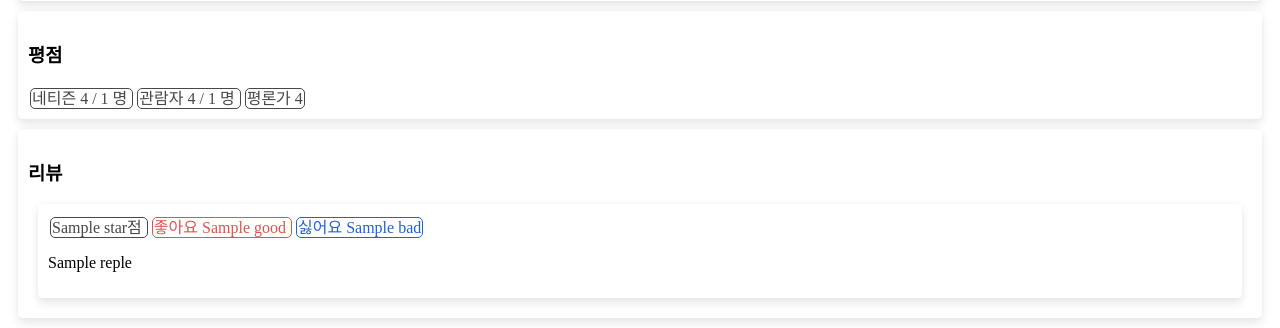
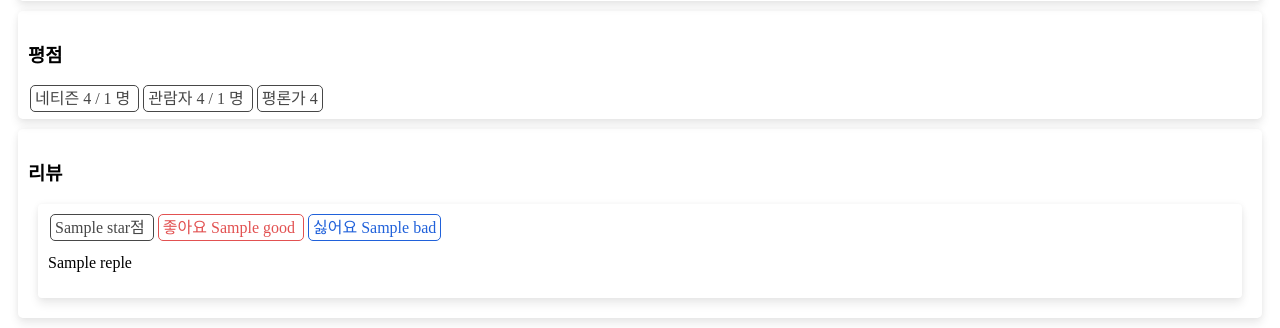
Before and after one commit to kazakan/database_final_project, a Flask app: template web/flaskr/templates/detail.html in a window 1280 px wide. Shown: the part 1410-1738 px from the top of the page. Run offline with Flask 2, Linux system fonts and the light colour scheme; the template is opened without the code that fills it: most values are stand-ins (such as "Sample title", 1, 10 or a date in 2020); grey boxes marked "Sample" are stand-in pictures.

Commit message:
Fix : fix padding of chips

```diff
--- a/web/flaskr/static/css/style.css
+++ b/web/flaskr/static/css/style.css
@@ -50,7 +50,7 @@
 
 .good{
     margin: 2px;
-    padding: 1px;
+    padding: 4px;
     border: 1px solid rgb(226, 81, 81);
     border-radius: 5px;
     text-align: center;
@@ -59,7 +59,7 @@
 
 .bad{
     margin: 2px;
-    padding: 1px;
+    padding: 4px;
     border: 1px solid rgb(32, 97, 218);
     border-radius: 5px;
     text-align: center;
@@ -68,7 +68,7 @@
 
 .normal{
     margin: 2px;
-    padding: 1px;
+    padding: 4px;
     border: 1px solid rgb(71, 71, 71);
     border-radius: 5px;
     text-align: center;
```
